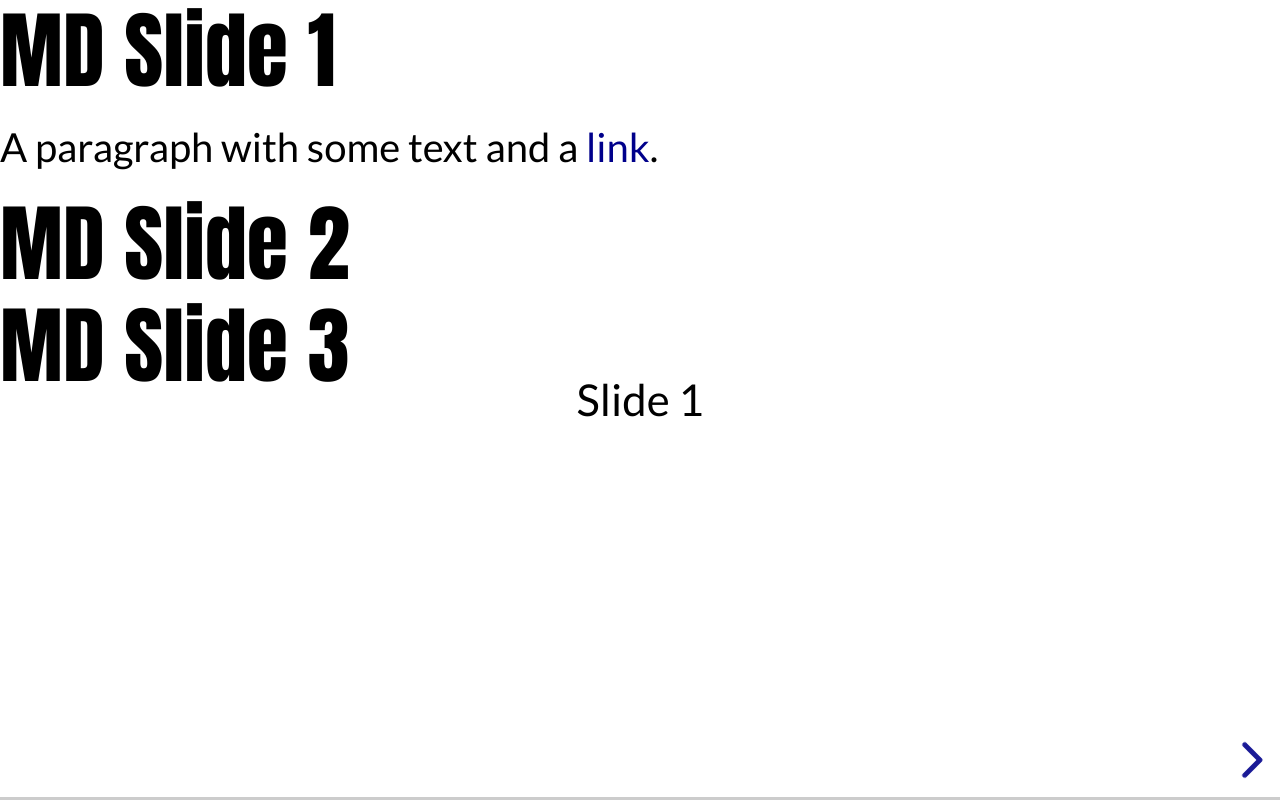
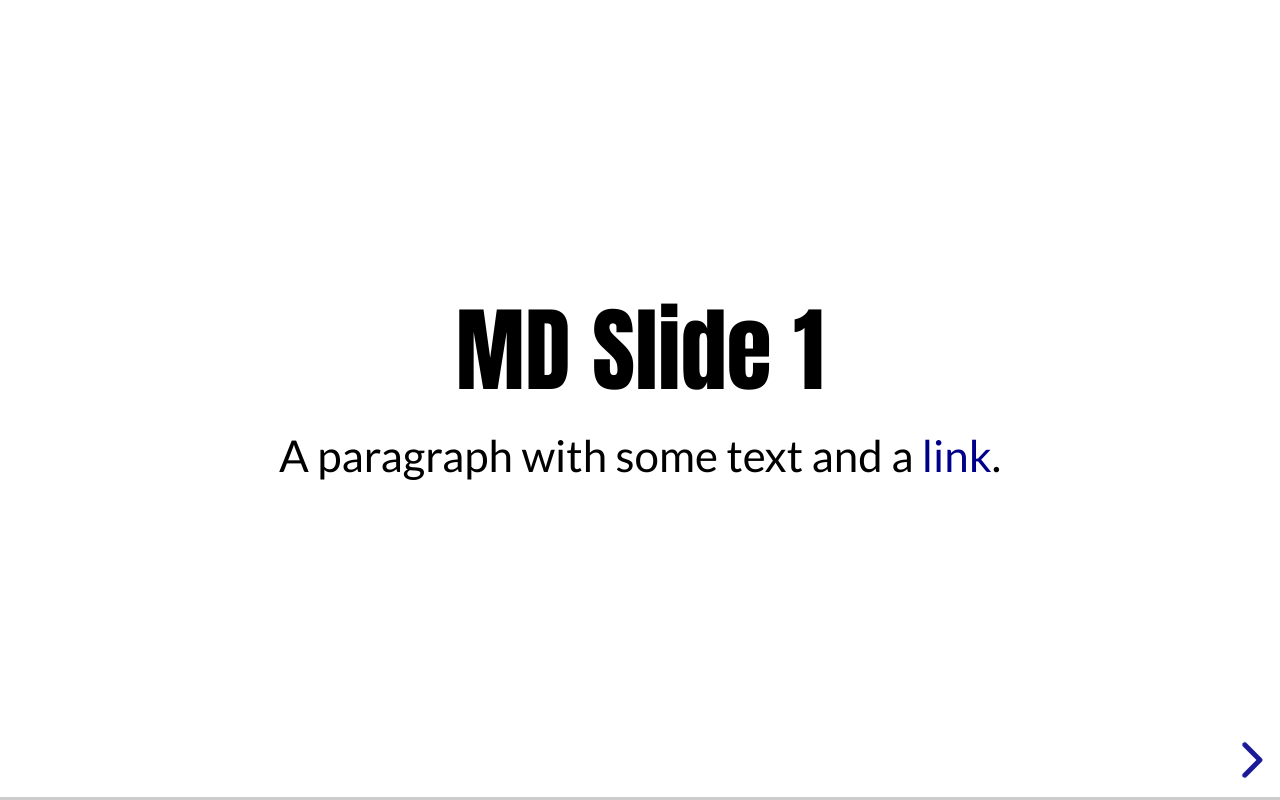
Before and after one commit to nihiliad/umn-code-people-immutability, a website: page index.html in a window 1280 px wide. Drawn offline with Linux system fonts and the light colour scheme; a web font is replaced by a local one.

Commit message:
Fixes placement of the markdown section

```diff
--- a/index.html
+++ b/index.html
@@ -16,9 +16,6 @@
 	<body>
 		<div class="reveal">
 			<div class="slides">
-				<section>Slide 1</section>
-				<section>Slide 2</section>
-			</div>
 			<section
                           data-markdown="slides.md"
 			  data-separator-notes="^Note:"
@@ -29,6 +26,7 @@
 				For a regex that supports all operating systems, use `\r?\n` instead of `\n`.
 			    -->
                         </section>
+			</div>
 		</div>
 
 		<script src="dist/reveal.js"></script>
```
